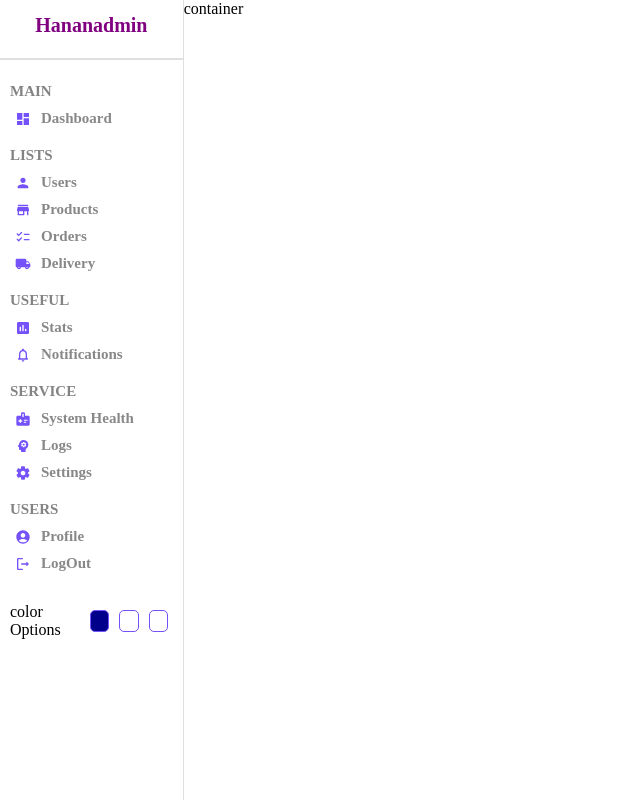
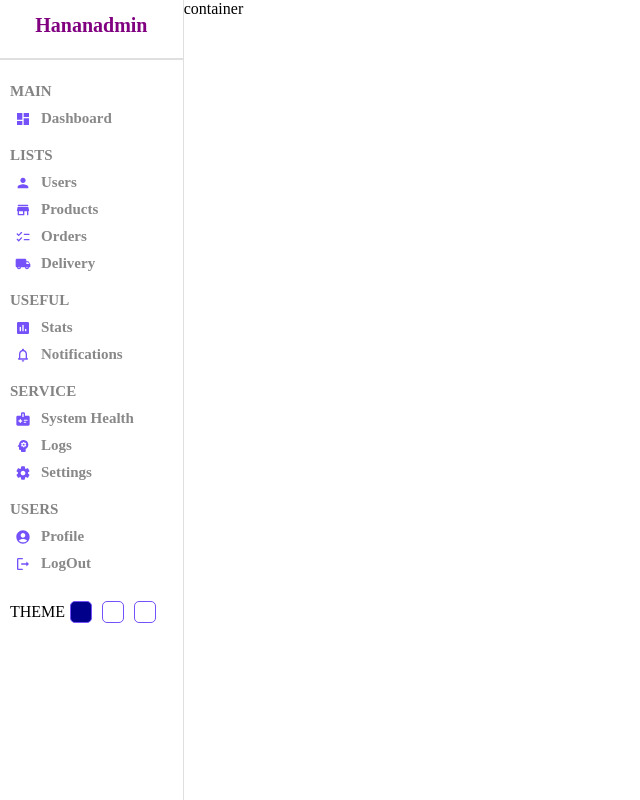
Before and after one commit to Hanan1413/admin-dashboard, a React (Vite) app: page / in a window 1280 px wide. Shown: the whole page, without its empty margins (0-640 px from the left). Built offline with nearby package versions, Linux system fonts and the light colour scheme.

Commit message:
update sidebar components

```diff
--- a/src/components/sidebar/SideBar.jsx
+++ b/src/components/sidebar/SideBar.jsx
@@ -82,7 +82,7 @@ const SideBar = () => {
         </ul>
       </div>
       <div className="bottom">
-        <p >color Options</p>
+        <p >THEME</p>
 
         <div className="colorOption">
 
```
